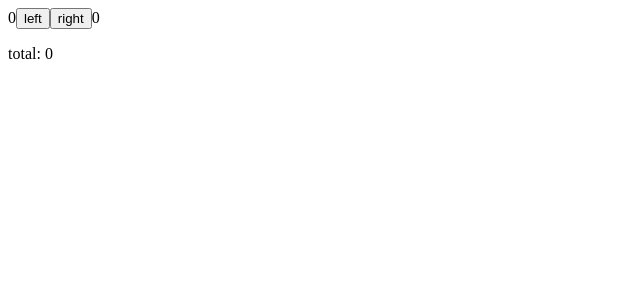
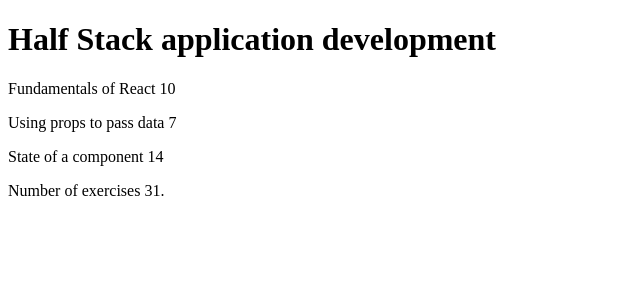
Before and after one commit to caikesn/Full-Stack-Open, a React (Vite) app in the folder part1/course info/course-info-app/: page / in a window 1280 px wide. Shown: the top 300 px of the page, without its empty margins (0-640 px from the left). Built offline with nearby package versions, Linux system fonts and the light colour scheme.

Commit message:
course info finished

```diff
--- a/part1/course info/course-info-app/src/App.jsx
+++ b/part1/course info/course-info-app/src/App.jsx
@@ -1,74 +1,73 @@
-// // header section
-// const Header = (props) => {
-//   return (
-//     <h1>{props.course.name}</h1>
-//   )
-// }
+
+ const Header = (props) => {
+   return (
+     <h1>{props.course.name}</h1>
+   )
+ }
 
 import { useState } from "react"
 
-// // part section
-// const Part = (props) => {
-//   return (
-//     <p>{props.name} {props.exercises}</p>
-//   )
-// }
+ const Part = (props) => {
+   return (
+     <p>{props.name} {props.exercises}</p>
+   )
+ }
 
-// const Content = (props) => {
-//   return (
-//     <div>
-//       {props.parts.map((part) => (
-//         <Part key={part.name} name={part.name} exercises={part.exercises} />
-//       ))}
-//     </div>
-//   )
-// }
+ const Content = (props) => {
+   return (
+     <div>
+       {props.parts.map((part) => (
+         <Part key={part.name} name={part.name} exercises={part.exercises} />
+       ))}
+     </div>
+   )
+ }
 
-// const Total = (props) => {
-//   const total = props.parts.reduce((sum, part) => sum + part.exercises, 0)
+ const Total = (props) => {
+   const total = props.parts.reduce((sum, part) => sum + part.exercises, 0)
 
-//   return (
-//     <div>
-//       <p>Number of exercises {total}.</p>
-//     </div>
-//   )
-// }
+   return (
+     <div>
+       <p>Number of exercises {total}.</p>
+     </div>
+   )
+ }
 
-// const App = () => {
-//   const course = {
-//     name: 'Half Stack application development',
-//     parts: [
-//       {
-//         name: 'Fundamentals of React',
-//         exercises: 10
-//       },
-//       {
-//         name: 'Using props to pass data',
-//         exercises: 7
-//       },
-//       {
-//         name: 'State of a component',
-//         exercises: 14
-//       }
-//     ]
-//   }
+ const App = () => {
+   const course = {
+     name: 'Half Stack application development',
+     parts: [
+       {
+         name: 'Fundamentals of React',
+         exercises: 10
+       },
+       {
+         name: 'Using props to pass data',
+         exercises: 7
+       },
+       {
+         name: 'State of a component',
+         exercises: 14
+       }
+     ]
+   }
 
-//   return (
-//     <div>
-//       <Header course={course} />
-//       <Content parts={course.parts} />
-//       <Total parts={course.parts} />
-//     </div>
-//   )
-// }
-// export default App
+   return (
+     <div>
+       <Header course={course} />
+       <Content parts={course.parts} />
+       <Total parts={course.parts} />
+     </div>
+   )
+ }
+ export default App
 
 
 
 
 
 
-// const Hello = ({ name, age }) => {
+//     const Hello = ({ name, age }) => {
 //     const bornYear = () => new Date().getFullYear() - age
 
 //   return (
@@ -136,39 +135,99 @@
 // }
 // export default App
 
-const App = () => {
 
-  const [left, setLeft] = useState(0)
-  const [right, setRight] = useState(0)
-  const [allClicks, setAll] = useState([])
-  const [total, setTotal] = useState(0)
+// const History = (props) => {
+//   if (props.allClicks.length === 0) {
+//     return (
+//       <div>
+//         the app is used by pressing the buttons
+//       </div>
+//     )
+//   }
+//   return (
+//     <div>
+//       button press history: {props.allClicks.join(" ")}
+//     </div>
+//   )
+// }
+
+// const Button = ({ onClick, text }) => <button onClick={onClick}>{text}</button>
+
+// const App = () => {
+
+//   const [left, setLeft] = useState(0)
+//   const [right, setRight] = useState(0)
+//   const [allClicks, setAll] = useState([])
+//   const [total, setTotal] = useState(0)
 
 
-  const handleLeftClick = () => {
-    setAll(allClicks.concat('L'))
-    const updatedLeft = left + 1
-    setLeft(updatedLeft)
-    setTotal(updatedLeft + right)
-  }
+//   const handleLeftClick = () => {
+//     setAll(allClicks.concat('L'))
+//     const updatedLeft = left + 1
+//     setLeft(updatedLeft)
+//     setTotal(updatedLeft + right)
+//   }
 
-  const handleRightClick = () => {
-    setAll(allClicks.concat('R'))
-    const updatedRight = right + 1
-    setRight(updatedRight)
-    setTotal(updatedRight + left)
-  }
+//   const handleRightClick = () => {
+//     setAll(allClicks.concat('R'))
+//     const updatedRight = right + 1
+//     setRight(updatedRight)
+//     setTotal(updatedRight + left)
+//   }
 
-  return (
-    <div>
-      {left}
-      <button onClick={handleLeftClick}>left</button>
-      <button onClick={handleRightClick}>right</button>
-      {right}
-      <p>{allClicks.join(' ')}</p>
-      <p>total: {total}</p>
-    </div>
-  )
-}
+//   return (
+//     <div>
+//       {left}
+//       <Button onClick={handleLeftClick} text='left' />
+//       <Button onClick={handleRightClick} text ='right' />
+//       {right}
+//       <History allClicks={allClicks} />
+//     </div>
+//   )
+// }
+
+// const App = () => {
+//   const [value, setValue] = useState(10)
+
+//   return (
+//     <div>
+//       {value}
+//       <button>reset to zero</button>
+//     </div>
+//   )
+// }
 
 
-export default App
+
+// const Button = (props) => (
+//   <button onClick={props.onClick}>
+//     {props.text}
+//   </button>
+// )
+
+// const Display = props => <div>{props.value}</div>
+
+// const App = () => {
+//   const [value, setValue] = useState(10)
+
+
+//   const setToValue = (newValue) => () => {
+//       console.log('value now', newValue)
+//       setValue(newValue)
+//     }
+
+//   const Button = (props) => (
+//     <button onClick={props.onClick}>
+//       {props.text}
+//     </button>
+//   )
+
+//   return (
+//     <div>
+//       {value}
+//       <Button onClick={setToValue(1000)}text="thousand" />
+//       <Button onClick={setToValue(0)}text="reset" />
+//       <Button onClick={setToValue(value + 1)} text="increment" />
+//     </div>
+//   )
+// }
--- a/part1/course info/course-info-app/src/main.jsx
+++ b/part1/course info/course-info-app/src/main.jsx
@@ -3,5 +3,3 @@
 import App from './App'
 
 ReactDOM.createRoot(document.getElementById('root')).render(<App />)
-
-// ReactDOM.createRoot(document.getElementById('root')).render(<App />)
```
